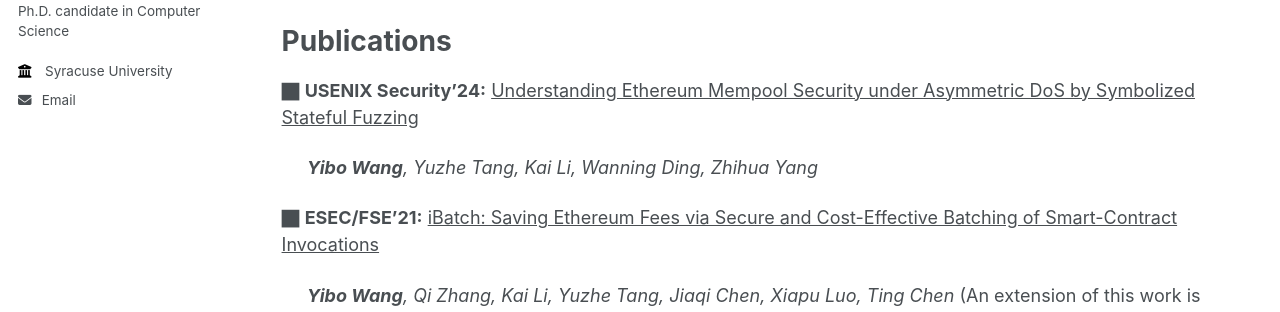
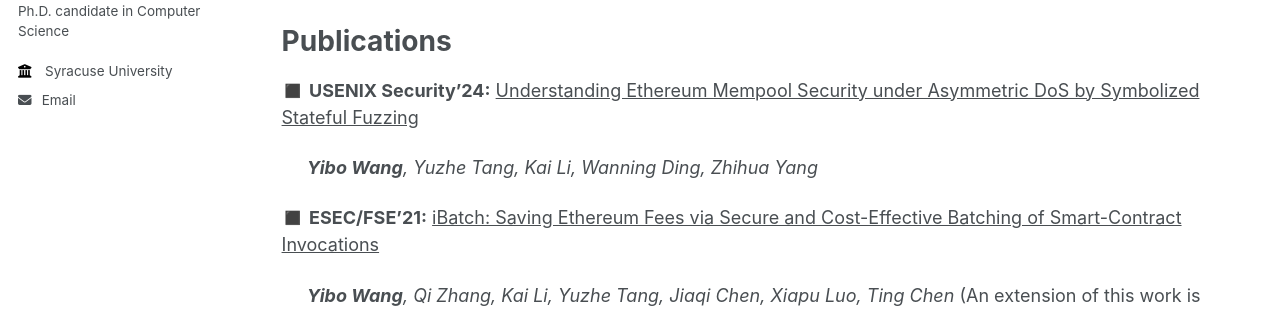
Before and after one commit to wangyibo0308/wangyibo0308.github.io, a Jekyll site: the page built from _pages/about.md, in a window 1280 px wide and 900 px high. Shown: the part 281-593 px from the top of the window. Built offline with Jekyll 4.4.1, drawn with Linux system fonts in a browser that asks for light colours.

Commit message:
Update about.md

```diff
--- a/_pages/about.md
+++ b/_pages/about.md
@@ -16,12 +16,12 @@ His research focuses on software security, software engineering, system and cost
 Publications
 ======
 
-⬛︎ **USENIX Security'24:** <span style="text-decoration: underline;">Understanding Ethereum Mempool Security under Asymmetric DoS by Symbolized Stateful Fuzzing</span>
+◼️ **USENIX Security'24:** <span style="text-decoration: underline;">Understanding Ethereum Mempool Security under Asymmetric DoS by Symbolized Stateful Fuzzing</span>
 
 &nbsp;&nbsp;&nbsp;&nbsp;  _**Yibo Wang**, Yuzhe Tang, Kai Li, Wanning Ding, Zhihua Yang_
 
 
-⬛︎ **ESEC/FSE'21:** <span style="text-decoration: underline;">iBatch: Saving Ethereum Fees via Secure and Cost-Effective Batching of Smart-Contract Invocations</span>
+◼️ **ESEC/FSE'21:** <span style="text-decoration: underline;">iBatch: Saving Ethereum Fees via Secure and Cost-Effective Batching of Smart-Contract Invocations</span>
 
 &nbsp;&nbsp;&nbsp;&nbsp;  _**Yibo Wang**, Qi Zhang, Kai Li, Yuzhe Tang, Jiaqi Chen, Xiapu Luo, Ting Chen_ (An extension of this work is published in TSE'23)
 
```
